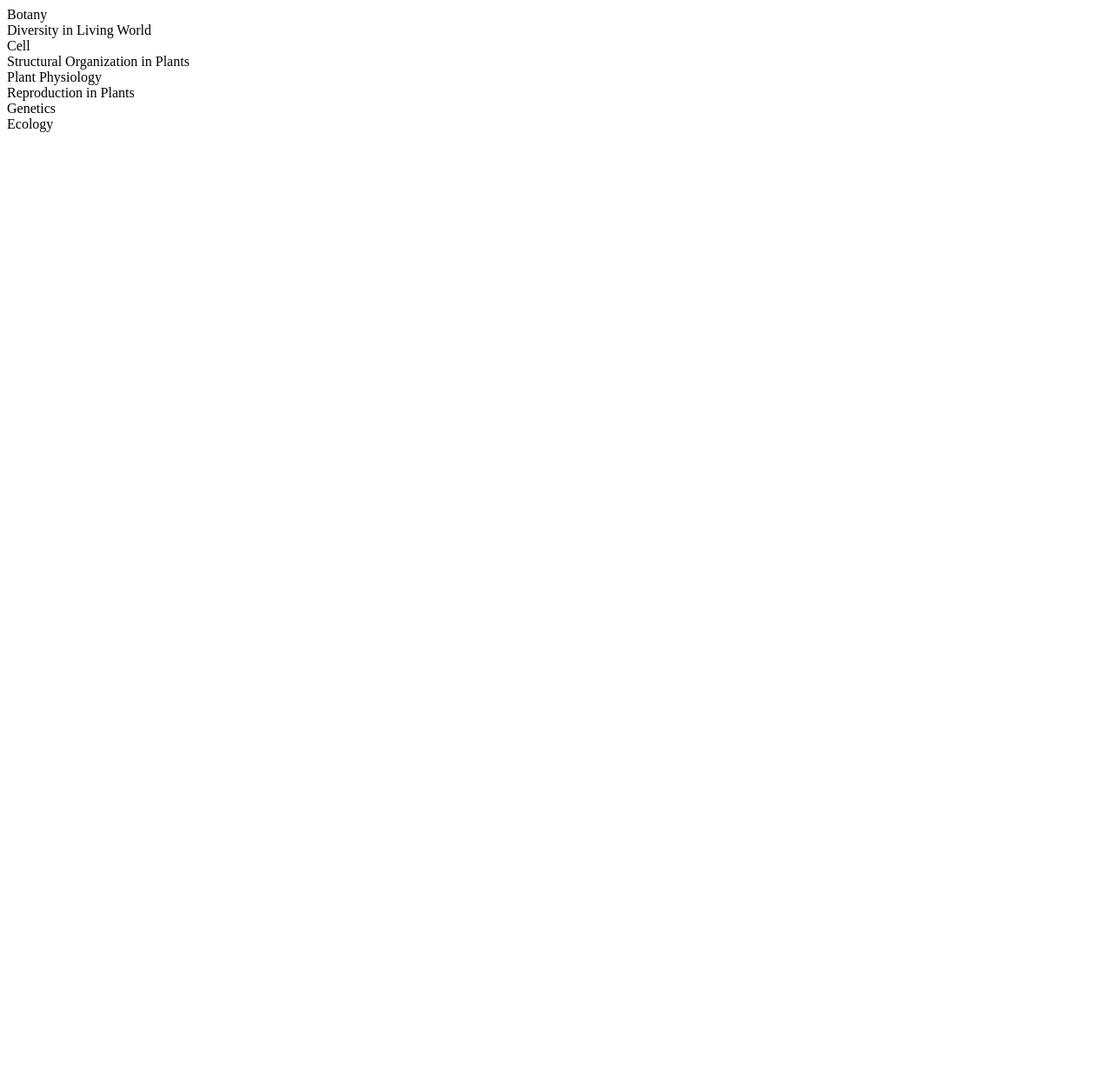
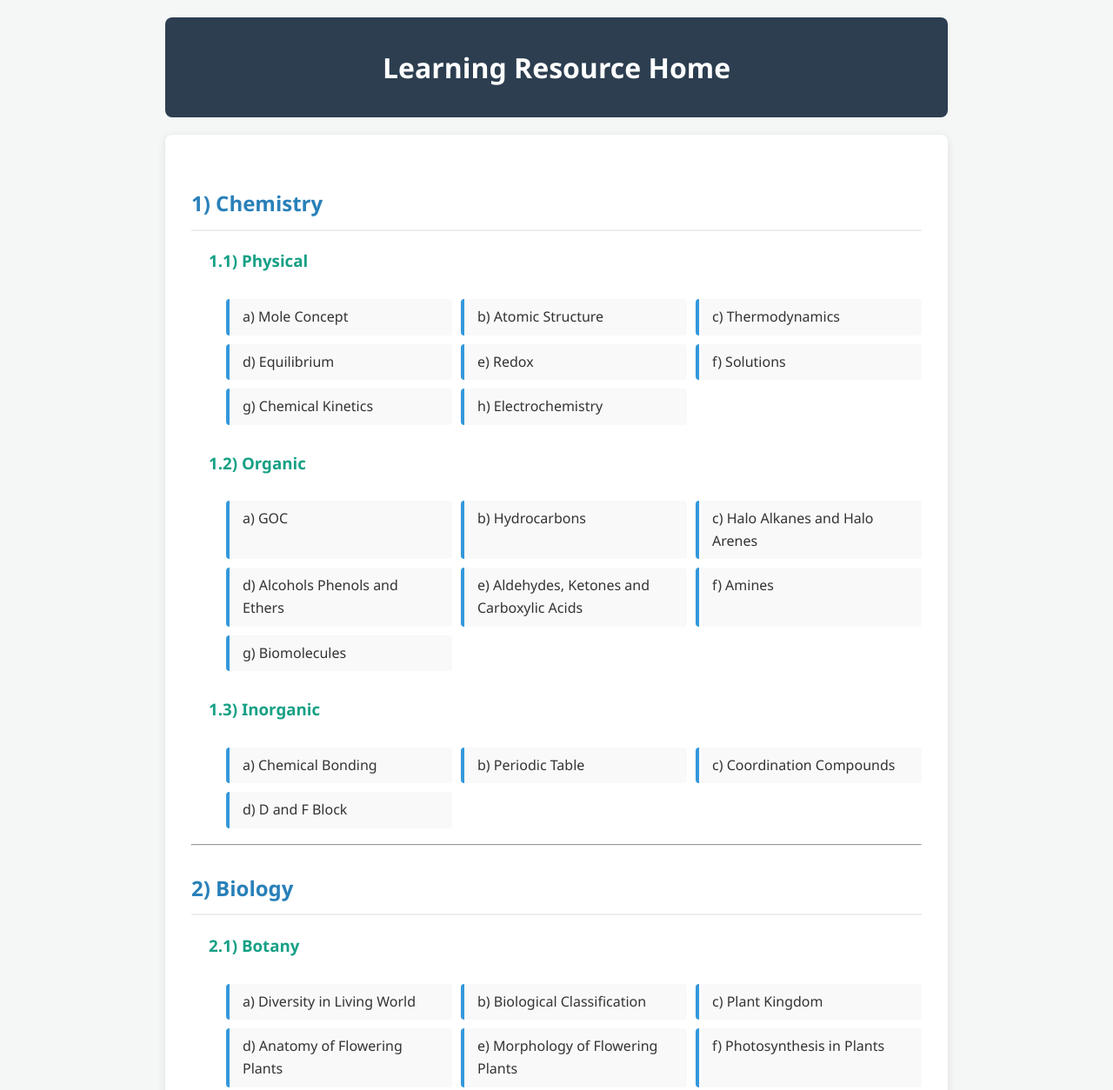
Before and after one commit to NeetLYi/secondwebsite, a plain HTML site: page index.html in a window 1280 px wide. Shown: the top 1254 px of the page at 87% size. Before the commit the page ends 800 px from the top, so only its background shows below. Drawn offline with Linux system fonts and the light colour scheme.

Commit message:
Update index.html

```diff
--- a/index.html
+++ b/index.html
@@ -1,40 +1,94 @@
-<!-- BOTANY -->
-<div class="topic" onclick="toggle('botany')">Botany</div>
-<div class="questions" id="botany">
+<!DOCTYPE html>
+<html lang="en">
+<head>
+    <meta charset="UTF-8">
+    <meta name="viewport" content="width=device-width, initial-scale=1.0">
+    <title>Study Portal - Home</title>
+    <style>
+        body { font-family: 'Segoe UI', Tahoma, Geneva, Verdana, sans-serif; line-height: 1.6; color: #333; max-width: 900px; margin: 0 auto; padding: 20px; background-color: #f4f7f6; }
+        header { background: #2c3e50; color: white; padding: 2rem; text-align: center; border-radius: 8px; margin-bottom: 20px; }
+        .container { background: white; padding: 30px; border-radius: 8px; box-shadow: 0 2px 10px rgba(0,0,0,0.1); }
+        h1 { margin: 0; }
+        h2 { color: #2980b9; border-bottom: 2px solid #eee; padding-bottom: 10px; margin-top: 30px; }
+        h3 { color: #16a085; margin-left: 20px; }
+        ul { list-style-type: none; }
+        .topic-list { margin-left: 40px; display: grid; grid-template-columns: repeat(auto-fill, minmax(250px, 1fr)); gap: 10px; padding: 10px 0; }
+        .topic-item { background: #f9f9f9; padding: 8px 15px; border-left: 4px solid #3498db; border-radius: 4px; }
+        .test-section { background: #e74c3c; color: white; padding: 20px; border-radius: 8px; margin-top: 40px; text-align: center; }
+        .test-btn { background: white; color: #e74c3c; border: none; padding: 12px 25px; font-size: 1.1rem; font-weight: bold; border-radius: 5px; cursor: pointer; transition: 0.3s; }
+        .test-btn:hover { background: #f2f2f2; transform: scale(1.05); }
+    </style>
+</head>
+<body>
 
-    <div class="topic" onclick="toggle('diversity')">
-        Diversity in Living World
+<header>
+    <h1>Learning Resource Home</h1>
+</header>
+
+<div class="container">
+    <h2>1) Chemistry</h2>
+
+    <h3>1.1) Physical</h3>
+    <div class="topic-list">
+        <div class="topic-item">a) Mole Concept</div>
+        <div class="topic-item">b) Atomic Structure</div>
+        <div class="topic-item">c) Thermodynamics</div>
+        <div class="topic-item">d) Equilibrium</div>
+        <div class="topic-item">e) Redox</div>
+        <div class="topic-item">f) Solutions</div>
+        <div class="topic-item">g) Chemical Kinetics</div>
+        <div class="topic-item">h) Electrochemistry</div>
     </div>
-    <div class="questions" id="diversity"></div>
 
-    <div class="topic" onclick="toggle('cell')">
-        Cell
+    <h3>1.2) Organic</h3>
+    <div class="topic-list">
+        <div class="topic-item">a) GOC</div>
+        <div class="topic-item">b) Hydrocarbons</div>
+        <div class="topic-item">c) Halo Alkanes and Halo Arenes</div>
+        <div class="topic-item">d) Alcohols Phenols and Ethers</div>
+        <div class="topic-item">e) Aldehydes, Ketones and Carboxylic Acids</div>
+        <div class="topic-item">f) Amines</div>
+        <div class="topic-item">g) Biomolecules</div>
     </div>
-    <div class="questions" id="cell"></div>
 
-    <div class="topic" onclick="toggle('structural')">
-        Structural Organization in Plants
+    <h3>1.3) Inorganic</h3>
+    <div class="topic-list">
+        <div class="topic-item">a) Chemical Bonding</div>
+        <div class="topic-item">b) Periodic Table</div>
+        <div class="topic-item">c) Coordination Compounds</div>
+        <div class="topic-item">d) D and F Block</div>
     </div>
-    <div class="questions" id="structural"></div>
 
-    <div class="topic" onclick="toggle('physiology')">
-        Plant Physiology
+    <hr>
+
+    <h2>2) Biology</h2>
+
+    <h3>2.1) Botany</h3>
+    <div class="topic-list">
+        <div class="topic-item">a) Diversity in Living World</div>
+        <div class="topic-item">b) Biological Classification</div>
+        <div class="topic-item">c) Plant Kingdom</div>
+        <div class="topic-item">d) Anatomy of Flowering Plants</div>
+        <div class="topic-item">e) Morphology of Flowering Plants</div>
+        <div class="topic-item">f) Photosynthesis in Plants</div>
+        <div class="topic-item">g) Respiration in Plants</div>
+        <div class="topic-item">h) Plant Growth and Development</div>
+        <div class="topic-item">i) Sexual Reproduction in Flowering Plants</div>
+        <div class="topic-item">j) Molecular Biology</div>
+        <div class="topic-item">k) Principle of Inheritance</div>
+        <div class="topic-item">l) Ecology</div>
+        <div class="topic-item">o) Biodiversity</div>
+        <div class="topic-item">q) Cell Unit of Life</div>
+        <div class="topic-item">r) Cell Cycle and Cell Division</div>
+        <div class="topic-item">p) Organisms and Population</div>
     </div>
-    <div class="questions" id="physiology"></div>
 
-    <div class="topic" onclick="toggle('reproduction')">
-        Reproduction in Plants
+    <div class="test-section">
+        <h2>3) Assessment Center</h2>
+        <p>Ready to check your knowledge?</p>
+        <button class="test-btn" onclick="alert('Starting Test Generation...')">MAKE A TEST</button>
     </div>
-    <div class="questions" id="reproduction"></div>
+</div>
 
-    <div class="topic" onclick="toggle('genetics')">
-        Genetics
-    </div>
-    <div class="questions" id="genetics"></div>
-
-    <div class="topic" onclick="toggle('ecology')">
-        Ecology
-    </div>
-    <div class="questions" id="ecology"></div>
-
-</div>
+</body>
+</html>
```
